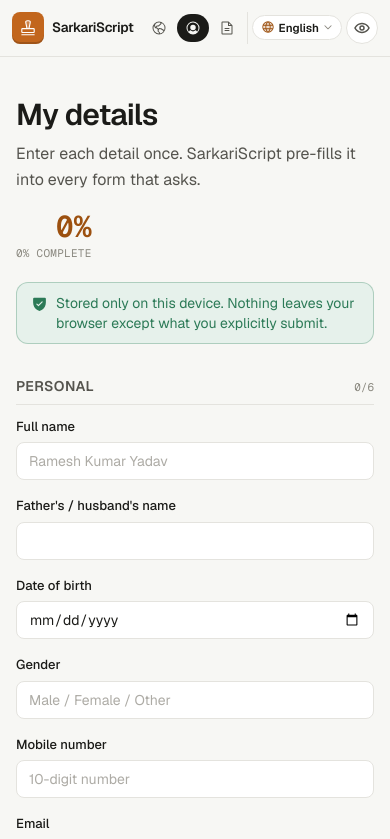
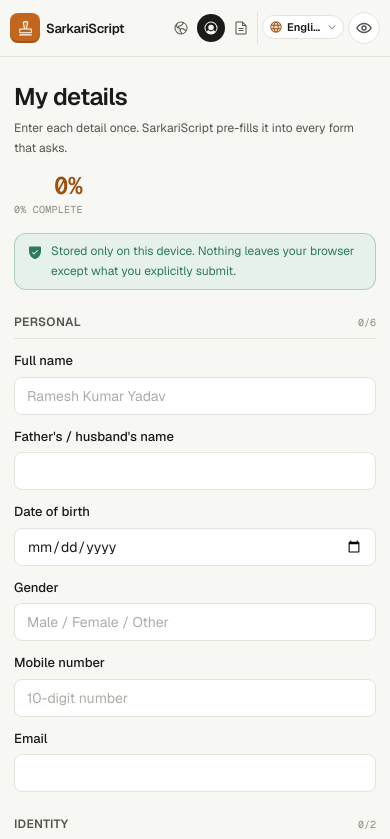
Before and after one commit to suraj-yadav0/sarkariscript, a Next.js app in the folder frontend/: page /profile in a window 390 px wide. Shown: the top 839 px of the page. Built offline with nearby package versions, Linux system fonts and the light colour scheme.

Commit message:
fix(responsive): optimize mobile layout, typography, and controls for 320px-375px viewports (iPhone SE)

```diff
--- a/frontend/app/profile/page.tsx
+++ b/frontend/app/profile/page.tsx
@@ -14,36 +14,36 @@ export default function ProfilePage() {
     useApp();
 
   return (
-    <div className="mx-auto max-w-[1000px] px-4 pb-24 pt-10 md:px-6">
-      <header className="rise flex flex-wrap items-end justify-between gap-4">
+    <div className="mx-auto max-w-[1000px] px-3.5 sm:px-4 pb-24 pt-6 sm:pt-10 md:px-6">
+      <header className="rise flex flex-wrap items-end justify-between gap-3 sm:gap-4">
         <div>
-          <h1 className="text-3xl font-semibold tracking-tight md:text-4xl text-ink">
+          <h1 className="text-2xl sm:text-3xl md:text-4xl font-semibold tracking-tight text-ink">
             {t(lang, "profile.title")}
           </h1>
-          <p className="mt-2 max-w-[60ch] leading-relaxed text-muted">
+          <p className="mt-1.5 sm:mt-2 max-w-[60ch] text-xs sm:text-sm leading-relaxed text-muted">
             {t(lang, "profile.sub")}
           </p>
         </div>
         <div className="text-right">
-          <span className="font-mono text-3xl font-semibold text-saffron-deep tabular-nums">
+          <span className="font-mono text-2xl sm:text-3xl font-semibold text-saffron-deep tabular-nums">
             {profileCompletionPct}%
           </span>
-          <p className="font-mono text-[11px] uppercase tracking-wide text-faint">
+          <p className="font-mono text-[10px] sm:text-[11px] uppercase tracking-wide text-faint">
             {t(lang, "profile.completion", { n: profileCompletionPct })}
           </p>
         </div>
       </header>
 
       <p
-        className="rise mt-5 inline-flex items-start gap-2 rounded-xl border border-leaf/30 bg-leaf-soft px-3.5 py-2.5 text-sm text-leaf"
+        className="rise mt-4 sm:mt-5 inline-flex items-start gap-2 rounded-xl border border-leaf/30 bg-leaf-soft px-3 py-2 sm:px-3.5 sm:py-2.5 text-xs sm:text-sm text-leaf leading-relaxed"
         style={{ animationDelay: "80ms" }}
       >
-        <ShieldCheck size={17} weight="fill" className="mt-0.5 shrink-0" />
+        <ShieldCheck size={16} weight="fill" className="mt-0.5 shrink-0" />
         {t(lang, "profile.privacy")}
       </p>
 
       <div
-        className={`mt-8 space-y-8 transition-opacity ${
+        className={`mt-6 sm:mt-8 space-y-6 sm:space-y-8 transition-opacity ${
           hydrated ? "opacity-100" : "opacity-0"
         }`}
       >
@@ -55,14 +55,14 @@ export default function ProfilePage() {
           return (
             <section key={section}>
               <div className="mb-3 flex items-baseline justify-between border-b border-line pb-2">
-                <h2 className="text-sm font-semibold uppercase tracking-wide text-muted">
+                <h2 className="text-xs sm:text-sm font-semibold uppercase tracking-wide text-muted">
                   {t(lang, `profile.section.${section}`)}
                 </h2>
-                <span className="font-mono text-[11px] text-faint">
+                <span className="font-mono text-[10px] sm:text-[11px] text-faint">
                   {filled}/{fields.length}
                 </span>
               </div>
-              <div className="grid gap-4 sm:grid-cols-2 lg:grid-cols-3">
+              <div className="grid gap-3 sm:gap-4 grid-cols-1 sm:grid-cols-2 lg:grid-cols-3">
                 {fields.map((f) => {
                   const labelText = getProfileFieldLabel(f, lang);
                   return (
--- a/frontend/app/rti/page.tsx
+++ b/frontend/app/rti/page.tsx
@@ -130,18 +130,18 @@ export default function RtiPage() {
   }
 
   return (
-    <div className="mx-auto max-w-[1000px] px-4 pb-24 pt-10 md:px-6">
+    <div className="mx-auto max-w-[1000px] px-3.5 sm:px-4 pb-24 pt-6 sm:pt-10 md:px-6">
       <header className="rise">
-        <h1 className="max-w-[24ch] text-3xl font-semibold tracking-tight md:text-4xl text-ink">
+        <h1 className="max-w-[24ch] text-2xl sm:text-3xl font-semibold tracking-tight md:text-4xl text-ink">
           {t(lang, "rti.title")}
         </h1>
-        <p className="mt-2 max-w-[62ch] leading-relaxed text-muted">
+        <p className="mt-1.5 sm:mt-2 max-w-[62ch] text-xs sm:text-sm leading-relaxed text-muted">
           {t(lang, "rti.sub")}
         </p>
       </header>
 
-      <div className="mt-8 grid gap-10 lg:grid-cols-[380px_1fr]">
-        <section className="print-hidden space-y-4 rounded-2xl border border-line bg-surface p-5">
+      <div className="mt-6 sm:mt-8 grid gap-6 sm:gap-10 lg:grid-cols-[380px_1fr]">
+        <section className="print-hidden space-y-3.5 sm:space-y-4 rounded-2xl border border-line bg-surface p-3.5 sm:p-5">
           <Field label={t(lang, "rti.department")}>
             <select
               value={form.department}
@@ -164,7 +164,7 @@ export default function RtiPage() {
             />
           </Field>
 
-          <div className="grid grid-cols-2 gap-3">
+          <div className="grid grid-cols-1 xs:grid-cols-2 gap-3">
             <Field label={t(lang, "rti.filed_on")}>
               <input
                 type="date"
--- a/frontend/components/AppShell.tsx
+++ b/frontend/components/AppShell.tsx
@@ -30,7 +30,7 @@ function NavItem({
       href={href}
       aria-label={label}
       title={label}
-      className={`inline-flex items-center justify-center gap-1.5 rounded-full px-2 sm:px-3 py-1.5 text-sm transition-colors focus-visible:outline-2 focus-visible:outline-saffron shrink-0 ${
+      className={`inline-flex items-center justify-center gap-1 sm:gap-1.5 rounded-full p-1.5 xs:px-2 sm:px-3 py-1.5 text-sm transition-colors focus-visible:outline-2 focus-visible:outline-saffron shrink-0 ${
         active
           ? "bg-ink text-paper font-medium"
           : "text-muted hover:text-ink hover:bg-black/5"
@@ -47,7 +47,7 @@ export function AppShell({ children }: { children: ReactNode }) {
   const pathname = usePathname();
 
   return (
-    <div className="flex min-h-[100dvh] flex-col">
+    <div className="flex min-h-[100dvh] flex-col overflow-x-hidden">
       {/* Skip Link for Screen Readers & Keyboard Navigation */}
       <a href="#main-content" className="skip-link">
         {t(lang, "nav.skip")}
@@ -67,18 +67,18 @@ export function AppShell({ children }: { children: ReactNode }) {
         role="banner"
         className="print-hidden sticky top-0 z-40 border-b border-line bg-paper/95 backdrop-blur-md"
       >
-        <div className="mx-auto flex h-14 sm:h-16 max-w-[1200px] items-center justify-between gap-1.5 sm:gap-3 px-3 sm:px-4 md:px-6">
+        <div className="mx-auto flex h-14 sm:h-16 max-w-[1200px] items-center justify-between gap-1 sm:gap-3 px-2.5 sm:px-4 md:px-6">
           {/* Brand Logo */}
           <Link
             href="/"
             aria-label="SarkariScript Home"
-            className="group flex items-center gap-2 shrink-0 focus-visible:outline-2 focus-visible:outline-saffron"
+            className="group flex items-center gap-1.5 sm:gap-2 shrink-0 focus-visible:outline-2 focus-visible:outline-saffron"
           >
-            <span className="flex h-8 w-8 sm:h-9 sm:w-9 items-center justify-center rounded-lg bg-saffron text-white shadow-[inset_0_-2px_0_rgba(0,0,0,0.18)] shrink-0">
-              <Stamp size={18} weight="duotone" className="sm:w-5 sm:h-5" />
+            <span className="flex h-7.5 w-7.5 sm:h-9 sm:w-9 items-center justify-center rounded-lg bg-saffron text-white shadow-[inset_0_-2px_0_rgba(0,0,0,0.18)] shrink-0">
+              <Stamp size={17} weight="duotone" className="sm:w-5 sm:h-5" />
             </span>
             <span className="leading-none">
-              <span className="block text-[13.5px] sm:text-[15px] font-semibold tracking-tight text-ink">
+              <span className="block text-[13px] sm:text-[15px] font-semibold tracking-tight text-ink">
                 SarkariScript
               </span>
               <span className="hidden sm:block font-mono text-[9.5px] sm:text-[10px] uppercase tracking-[0.14em] text-faint">
@@ -88,7 +88,7 @@ export function AppShell({ children }: { children: ReactNode }) {
           </Link>
 
           {/* Navigation Links & Action Controls */}
-          <div className="flex items-center gap-1 sm:gap-2 shrink-0">
+          <div className="flex items-center gap-0.5 sm:gap-2 shrink-0">
             <nav
               role="navigation"
               aria-label="Main Navigation"
--- a/frontend/components/HomeCopy.tsx
+++ b/frontend/components/HomeCopy.tsx
@@ -11,14 +11,14 @@ export function HomeCopy() {
         {t(lang, "hero.eyebrow")}
       </p>
       <h1
-        className="rise mt-4 max-w-[13ch] text-4xl font-semibold leading-[1.06] tracking-tighter md:text-5xl lg:text-[3.4rem]"
+        className="rise mt-4 max-w-[13ch] text-3xl sm:text-4xl font-semibold leading-[1.08] tracking-tight sm:tracking-tighter md:text-5xl lg:text-[3.4rem] break-words"
         style={{ animationDelay: "60ms" }}
       >
         {t(lang, "hero.h1a")}{" "}
         <span className="text-saffron-deep">{t(lang, "hero.h1b")}</span>
       </h1>
       <p
-        className="rise mt-5 max-w-[52ch] text-[15px] leading-relaxed text-muted md:text-base"
+        className="rise mt-4 sm:mt-5 max-w-[52ch] text-sm sm:text-[15px] leading-relaxed text-muted md:text-base"
         style={{ animationDelay: "120ms" }}
       >
         {t(lang, "hero.sub")}
--- a/frontend/components/LanguageSelector.tsx
+++ b/frontend/components/LanguageSelector.tsx
@@ -46,10 +46,10 @@ export function LanguageSelector() {
         aria-expanded={open}
         aria-haspopup="listbox"
         aria-label={`${t(lang, "nav.lang")}: ${current.nativeLabel}`}
-        className="inline-flex items-center gap-1 sm:gap-1.5 rounded-full border border-line bg-surface px-2 sm:px-3 py-1 sm:py-1.5 text-xs font-medium text-muted transition-all hover:border-ink hover:text-ink active:scale-[0.98] focus-visible:outline-2 focus-visible:outline-saffron"
+        className="inline-flex items-center gap-1 sm:gap-1.5 rounded-full border border-line bg-surface px-1.5 xs:px-2 sm:px-3 py-1 sm:py-1.5 text-xs font-medium text-muted transition-all hover:border-ink hover:text-ink active:scale-[0.98] focus-visible:outline-2 focus-visible:outline-saffron"
       >
         <Globe size={14} weight="duotone" className="text-saffron-deep shrink-0 sm:w-[15px] sm:h-[15px]" />
-        <span className="font-semibold text-ink text-[11.5px] sm:text-xs truncate max-w-[55px] xs:max-w-[70px] sm:max-w-none">
+        <span className="font-semibold text-ink text-[11px] sm:text-xs truncate max-w-[36px] xs:max-w-[60px] sm:max-w-none">
           {current.nativeLabel}
         </span>
         <CaretDown
```
Also changed, not shown: frontend/components/PromptBox.tsx (+6 -6 lines), frontend/components/RoadmapView.tsx (+46 -44 lines).
